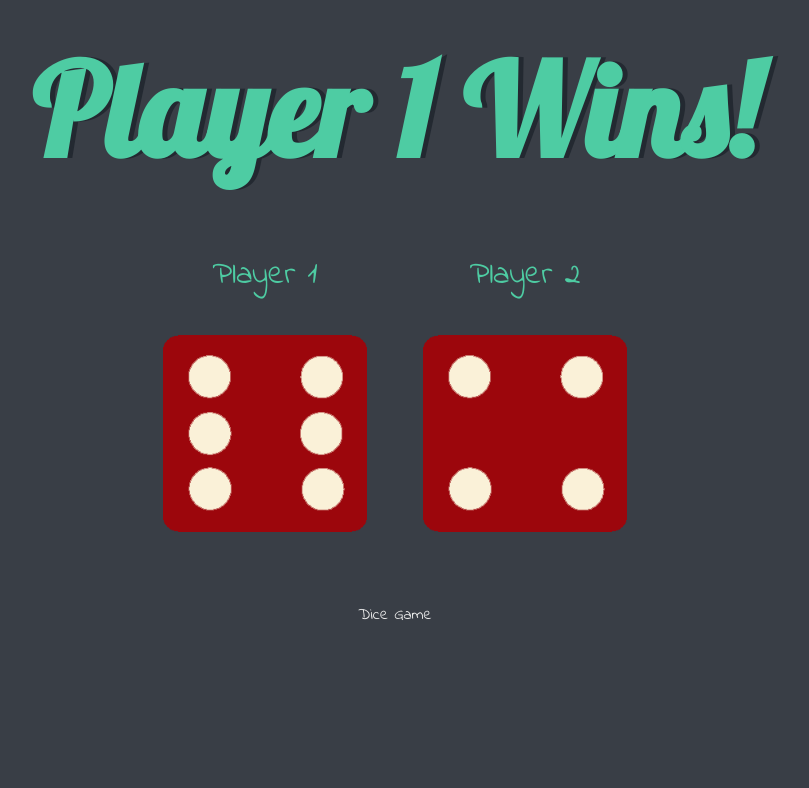
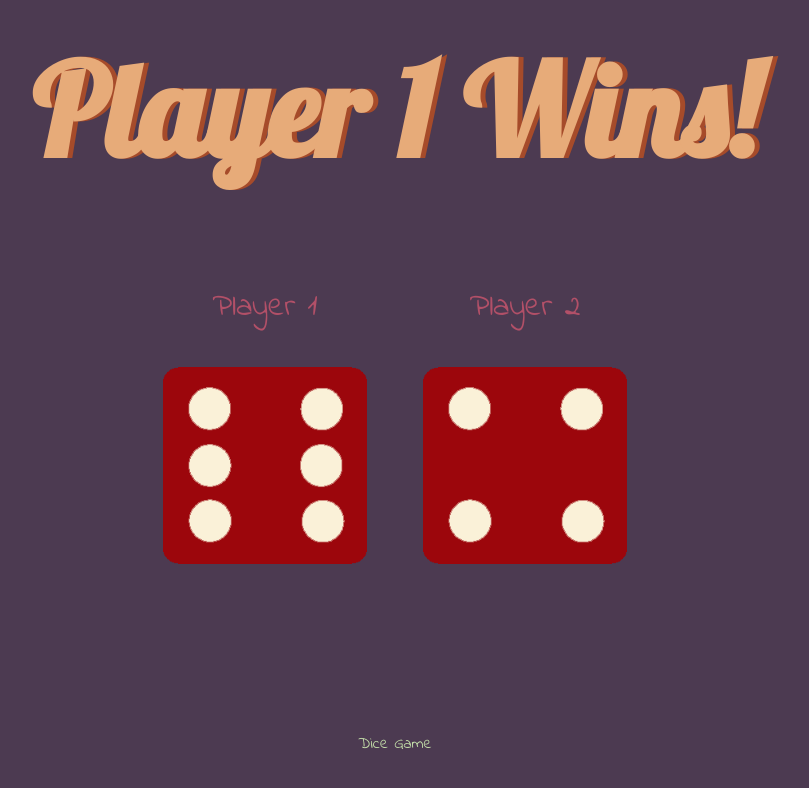
Before and after one commit to subhashishansda4/Dice-Game, a plain HTML site: page index.html in a window 1280 px wide. Shown: the whole page, without its empty margins (245-1054 px from the left). Drawn offline with Linux system fonts and the light colour scheme.

Commit message:
selected a suitable color palette

```diff
--- a/styles.css
+++ b/styles.css
@@ -11,20 +11,21 @@
 }
 
 body {
-  background-color: #393E46;
+  background-color: #4C3A51;
 }
 
 h1 {
   margin: 30px;
   font-family: 'Lobster', cursive;
-  text-shadow: 5px 0 #232931;
+  text-shadow: 5px 0 #A64B2A;
   font-size: 8rem;
-  color: #4ECCA3;
+  color: #E7AB79;
+  padding-bottom: 2rem;;
 }
 
 p {
   font-size: 2rem;
-  color: #4ECCA3;
+  color: #B25068;
   font-family: 'Indie Flower', cursive;
 }
 
@@ -33,8 +34,8 @@ img {
 }
 
 footer {
-  margin-top: 5%;
-  color: #EEEEEE;
+  margin-top: 10rem;
+  color: #C4DFAA;
   text-align: center;
   font-family: 'Indie Flower', cursive;
 
```
